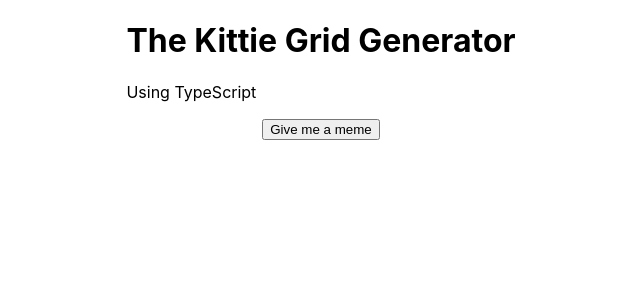
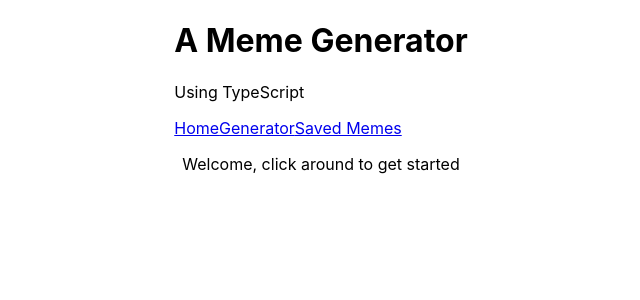
Before and after one commit to monshan/ts_memes, a React (Create React App) app: page / in a window 1280 px wide. Shown: the top 300 px of the page, without its empty margins (319-959 px from the left). Built offline with nearby package versions, Linux system fonts and the light colour scheme.

Commit message:
Add 3 basic routes

```diff
--- a/package.json
+++ b/package.json
@@ -40,5 +40,8 @@
       "last 1 firefox version",
       "last 1 safari version"
     ]
+  },
+  "devDependencies": {
+    "@types/react-router-dom": "^5.1.7"
   }
 }
--- a/src/App/App.tsx
+++ b/src/App/App.tsx
@@ -1,4 +1,5 @@
 import { useState , useEffect, FC } from 'react';
+import { Route, NavLink, Switch } from 'react-router-dom';
 import { getMemes } from '../calls';
 import { Display } from '../Display/Display';
 import './App.css';
@@ -21,12 +22,28 @@ const App:FC = () => {
   return (
     <div className="App">
       <header>
-        <h1>The Kittie Grid Generator</h1>
+        <h1>A Meme Generator</h1>
         <p>Using TypeScript</p>
+        <nav>
+          <NavLink to="/">Home</NavLink>
+          <NavLink to="/generator">Generator</NavLink>
+          <NavLink to="/saved_memes">Saved Memes</NavLink>
+        </nav>
       </header>
       <main>
-        <button onClick={() => newMeme()}>Give me a meme</button>
-        {memeImg && <Display imgSrc={memeImg}/>}
+        <Switch>
+          <Route exact path="/">
+            <p>Welcome, click around to get started</p>
+          </Route>
+          <Route path="/generator">
+            <button onClick={() => newMeme()}>Give me a meme</button>
+            {memeImg && <Display imgSrc={memeImg}/>}
+          </Route>
+          <Route path="/saved_memes"></Route>
+          <Route path="*">
+            <p>Dead page</p>
+          </Route>
+        </Switch>
       </main>
     </div>
   );
--- a/src/index.tsx
+++ b/src/index.tsx
@@ -1,13 +1,16 @@
 import React from 'react';
 import ReactDOM from 'react-dom';
+import { BrowserRouter } from 'react-router-dom';
 import './index.css';
 import App from './App/App';
 import reportWebVitals from './reportWebVitals';
 
 ReactDOM.render(
-  <React.StrictMode>
-    <App />
-  </React.StrictMode>,
+  <BrowserRouter>
+    <React.StrictMode>
+      <App />
+    </React.StrictMode>
+  </BrowserRouter>,
   document.getElementById('root')
 );
 
```
Also changed, not shown: 1 other file (tests, documents, lock files or other folders).
